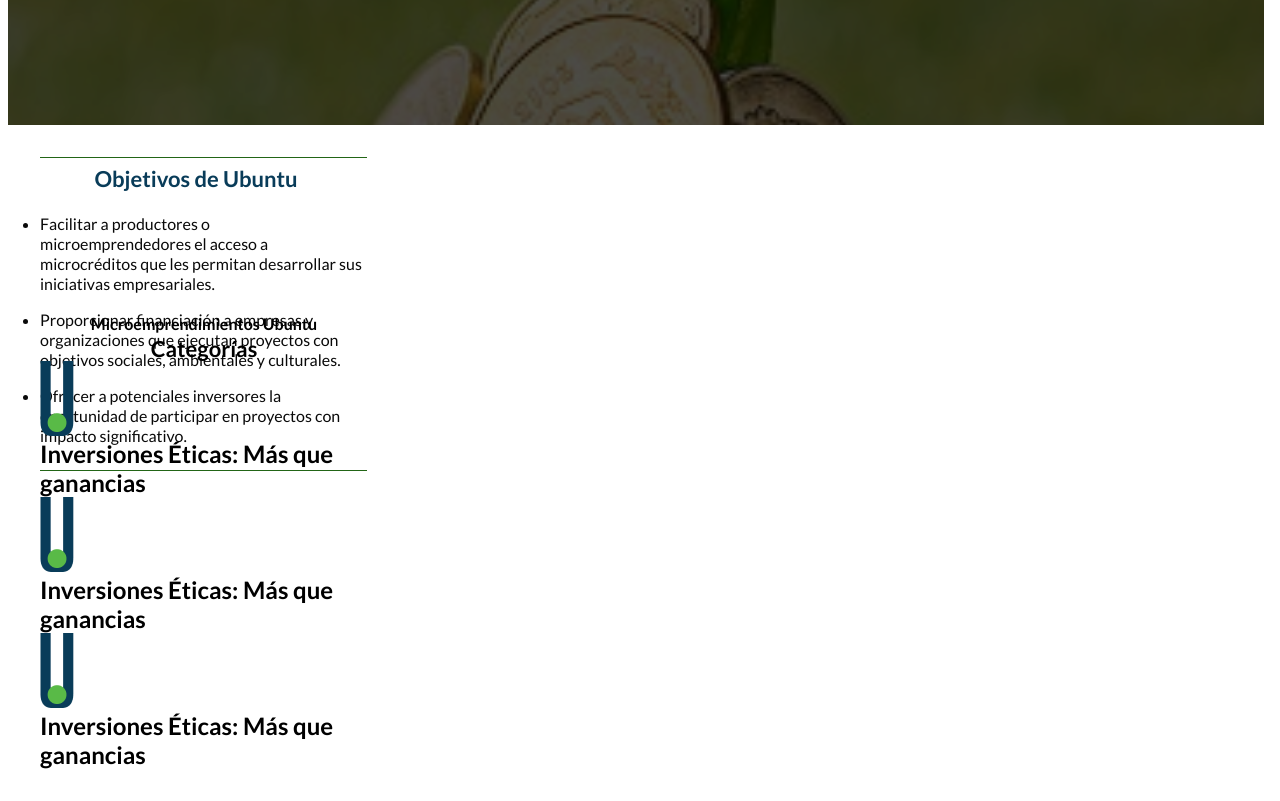
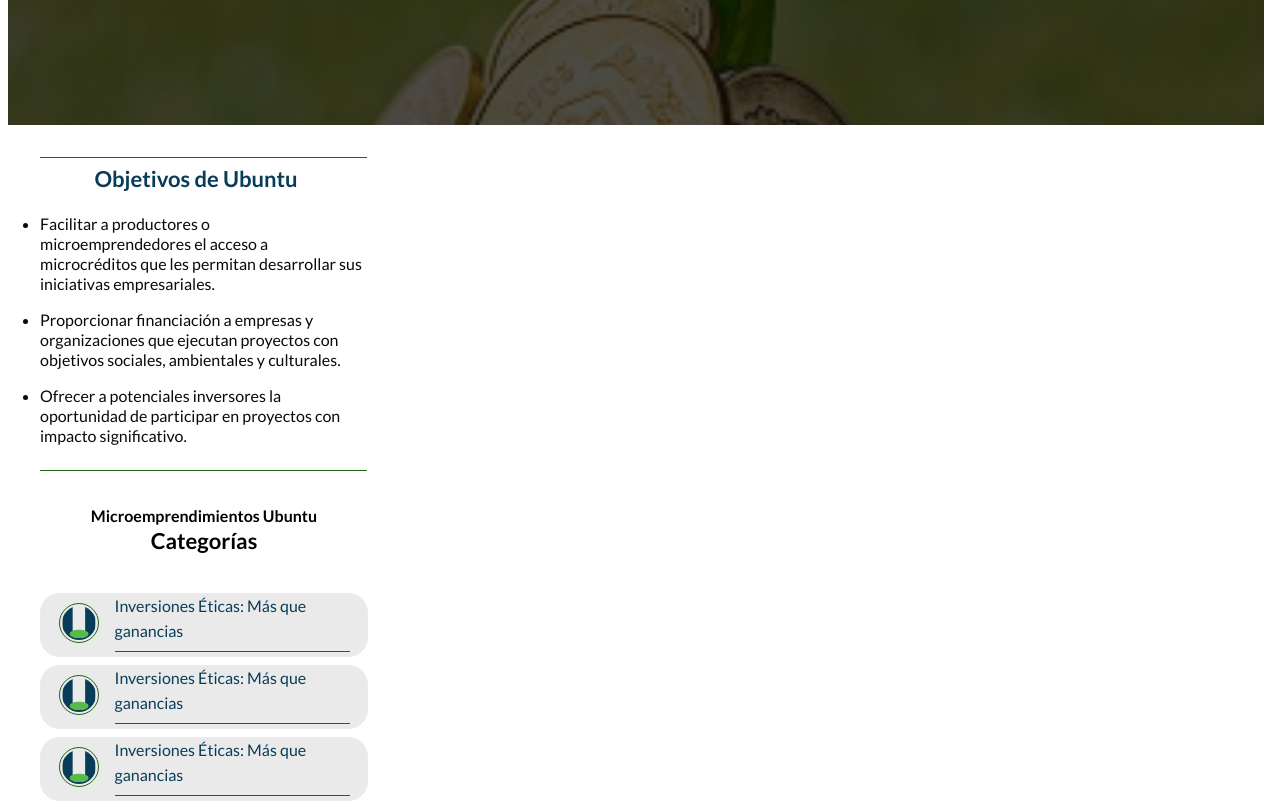
Before and after one commit to veraBytte/rescue, a React (Vite) app: page / in a window 1280 px wide. Shown: the part 506-1307 px from the top of the page. Before the commit the page ends 1275 px from the top, so only its background shows below. Built offline with nearby package versions, Linux system fonts and the light colour scheme.

Commit message:
Categorias casi terminadas

```diff
--- a/src/components/categorias/cardCategorias.jsx
+++ b/src/components/categorias/cardCategorias.jsx
@@ -1,13 +1,40 @@
-import { Box } from '@mui/material';
+import { Box, Typography } from '@mui/material';
 import React from 'react';
 
 const CardCategorias = (props) => {
     console.log(props)
   return (
-    <Box>
+    <Box sx={{
+      width:328,
+      height:64,
+      borderRadius:5,
+      backgroundColor: 'rgba(234, 234, 234, 1)',
+    }}
+>
+    <Box    sx={{
+        display: 'flex',
+        justifyContent: 'center',
+        alignItems:'center',
 
-      <img src={props.img} alt={props.title} />
-      <h2>{props.title}</h2>
+        mt:1,
+        mb:2,
+
+
+    }}>
+
+    <img src={props.img} alt={props.title} style={{width: '40px', height: '40px', padding:2, position:'relative', top:'0.4rem',  border:' 1px solid rgba(34, 101, 22, 1)', borderRadius: '100%'}} />
+     <Typography sx={{typography:'card', width:235, height:48, ml:'1rem',
+     '&::after': { // Añadido
+            content: '""',
+            display: 'block',
+            width: '14.6875rem',
+            height: '0.0625rem',
+            backgroundColor: '#226516',
+            marginTop: 1,
+        }
+
+    }}>{props.title}</Typography>
+    </Box>
 
     </Box>
   )
--- a/src/components/categorias/categoriasContainer.jsx
+++ b/src/components/categorias/categoriasContainer.jsx
@@ -16,7 +16,7 @@
         img : foto,
     },
 ];
-console.log(info.length)
+
 
 
 export const CategoriasContainer = () => {
--- a/src/components/landing/LandingPage.jsx
+++ b/src/components/landing/LandingPage.jsx
@@ -149,16 +149,20 @@
          flexShrink: 0,
          position: 'absolute',
          top:'1030px',
-         left:'16px'
+         left:'16px',
+         mt:'6rem'
         }}>
           <Typography sx={{
             typography:'subCategorias',
+            mt:'2rem'
 
           }} >
           Microemprendimientos Ubuntu
           </Typography>
           <Typography sx={{
             typography:'categorias',
+            mb:'2rem',
+
 
           }} >
           Categorías
--- a/src/theme/theme.js
+++ b/src/theme/theme.js
@@ -80,6 +80,15 @@
 
 
     },
+        card:{
+      fontSize: '16px',
+      fontWeight: 400,
+      lineHeight: '25px',
+      fontFamily:'lato',
+      color: 'rgba(9, 60, 89, 1)',
+
+
+    },
     subtitulos: {
       fontSize: '18px',
       fontWeight: 500,
```
